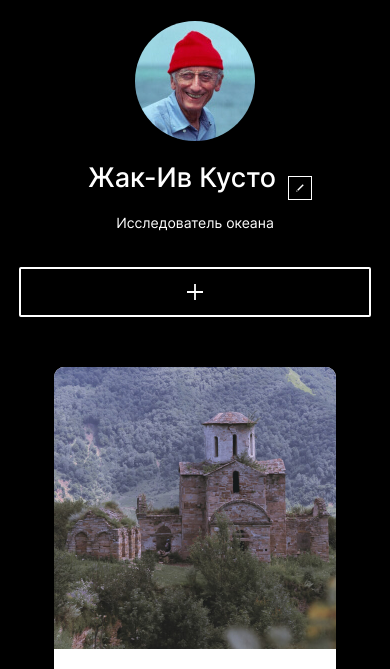
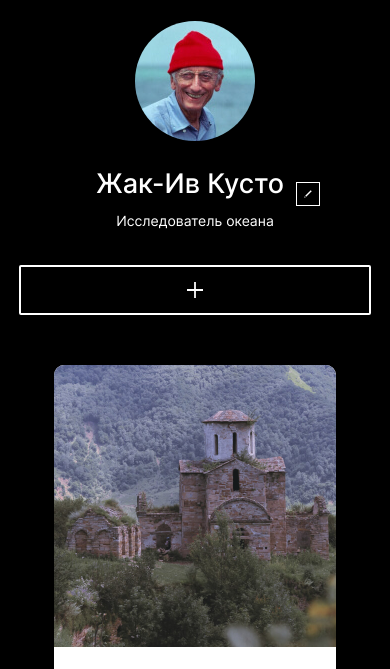
Before and after one commit to lilitlili/mesto, a plain HTML site: page index.html in a window 390 px wide. Shown: the part 141-810 px from the top of the page. Drawn offline with Linux system fonts and the light colour scheme.

Commit message:
version f2

```diff
--- a/blocks/profile/__info/profile__info.css
+++ b/blocks/profile/__info/profile__info.css
@@ -1,10 +1,9 @@
 .profile__info {
   display: flex;
   flex-direction: row;
-  gap: 10px;
+  gap: 18px;
   margin: 0;
-  padding-top: 26px;
-  padding-bottom: 14px;
+  padding: 21px 10px 0;
   grid-area: name;
 }
 
@@ -12,15 +11,16 @@
   .profile__info {
     justify-self: center;
     margin: 0 auto;
+    padding: 0;
   }
 }
 
 @media (max-width: 650px) {
   .profile__info {
-    padding-left: 10px;
-    padding-top: 20px;
     gap: 12px;
     align-self: baseline;
     justify-self: start;
+    padding-top: 26px;
+    padding-left: 26px;
   }
 }
--- a/blocks/profile/__subtitle/profile__subtitle.css
+++ b/blocks/profile/__subtitle/profile__subtitle.css
@@ -10,6 +10,8 @@
   overflow: hidden;
   margin: 0 auto;
   max-width: 220px;
+  padding-left: 10px;
+  padding-bottom: 21px;
 }
 
 @media (min-width: 550px) {
@@ -22,18 +24,29 @@
    margin-top: 0;
    margin-bottom: 21px;
    max-width: 300px;
+
   }
 }
 
 @media (min-width: 590px) {
   .profile__subtitle {
    max-width: 350px;
+
   }
 }
 
-@media (min-width: 750px) {
+@media (min-width: 751px) {
   .profile__subtitle {
    justify-self: start;
    margin: 0;
+
   }
 }
+
+@media (max-width: 400px) {
+  .profile__subtitle {
+    padding-left: 0px;
+    padding-bottom: 0px;
+    padding-top: 6px;
+  }
+}
--- a/pages/index.css
+++ b/pages/index.css
@@ -22,7 +22,7 @@
 @import url(../blocks/cards/__text/cards__text.css);
 @import url(../blocks/cards/__photo/cards__photo.css);
 @import url(../blocks/cards/__like/cards__like.css);
-@import url(../blocks/cards/__like/__active/cards__like_active.css);
+@import url(../blocks/cards/__like/_active/cards__like_active.css);
 @import url(../blocks/cards/__item/cards__item.css);
 @import url(../blocks/cards/__caption/cards__caption.css);
 
```
Also changed, not shown: 1 other file.
